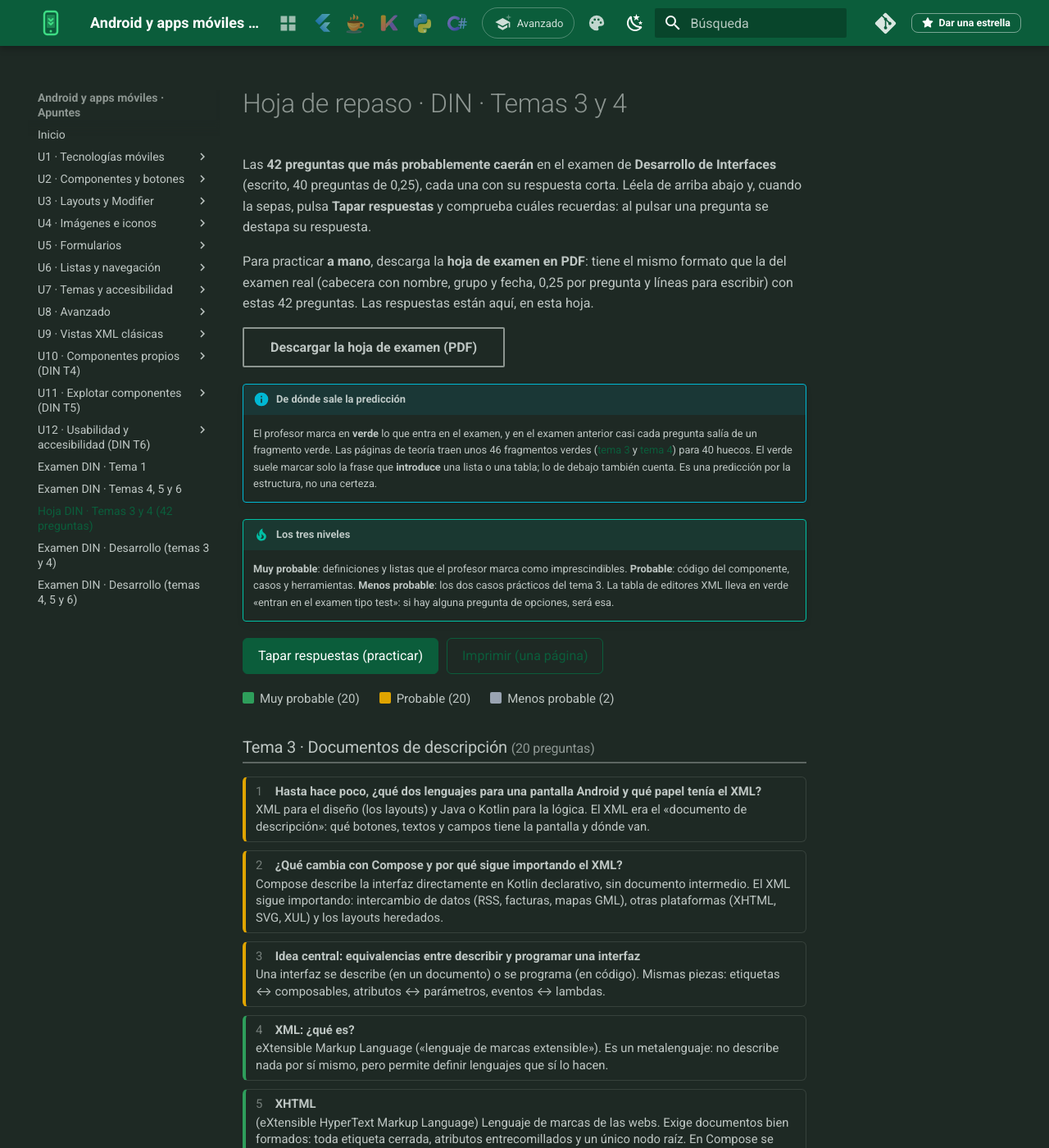
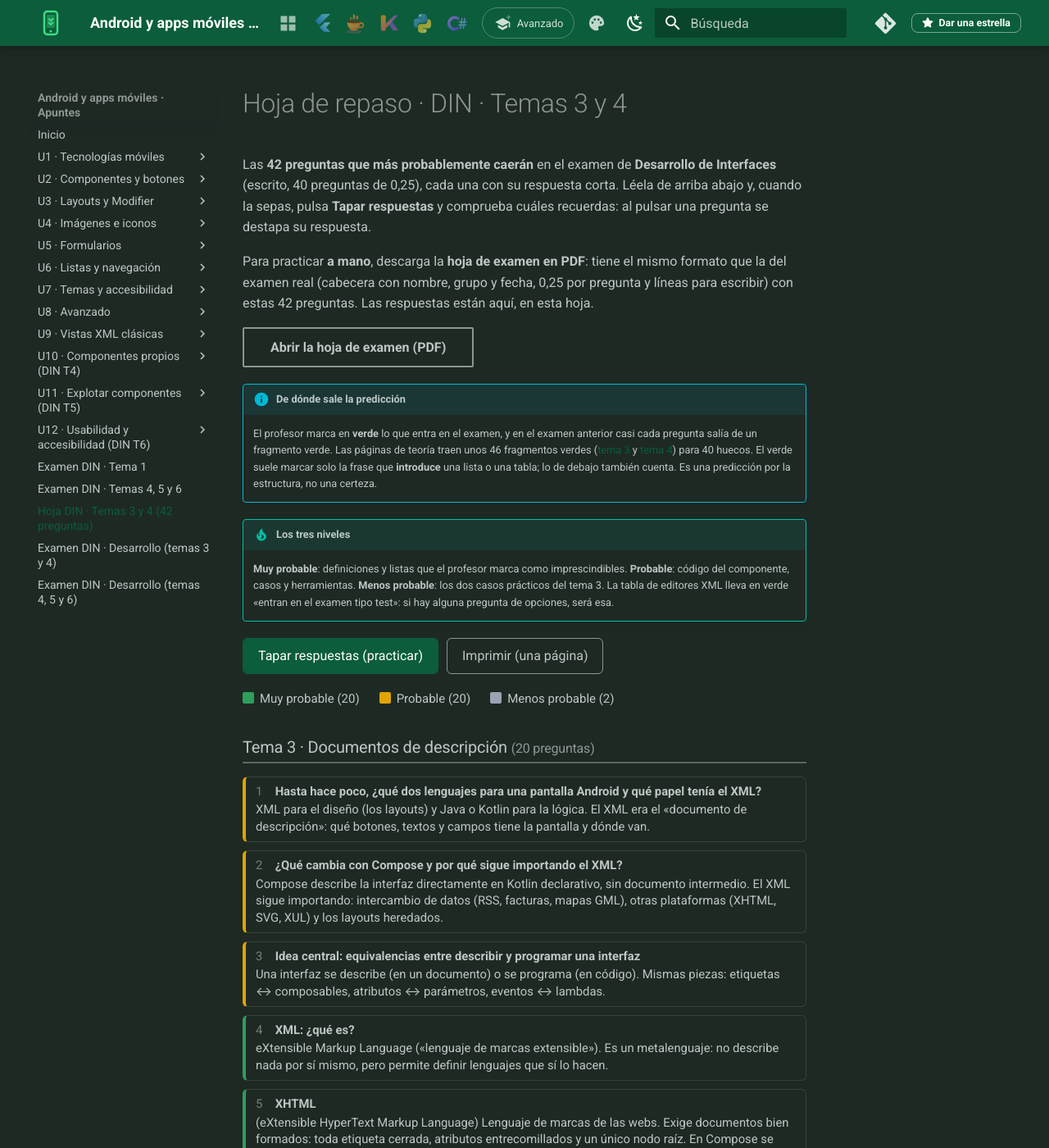
Before and after one commit to apuntes-dam/android-apuntes, an MkDocs documentation site: the page built from docs/hoja-din-t34.md, in a window 1280 px wide and 1400 px high. Shown: the whole window at 82% size. Built offline with MkDocs 1.6.1 and Material for MkDocs 9.7.7, drawn with Linux system fonts in a browser that asks for light colours; comment, search, counter and statistics services are not loaded.

Commit message:
Hoja de repaso DIN: el PDF se abre en otra pestaña y el botón Imprimir se ve también en modo oscuro
Co-Authored-By: Claude Sonnet 5.5 <noreply@anthropic.com>

```diff
--- a/docs/assets/hoja-din.css
+++ b/docs/assets/hoja-din.css
@@ -3,7 +3,7 @@
 .hd-barra { display: flex; flex-wrap: wrap; gap: .5rem; margin: .6rem 0 .9rem; }
 .hd-btn { cursor: pointer; font: inherit; font-size: .8rem; padding: .4rem .9rem; border: 1px solid var(--md-primary-fg-color, #3f51b5); border-radius: 6px;
   background: var(--md-primary-fg-color, #3f51b5); color: #fff; }
-.hd-btn.hd-sec { background: none; color: var(--md-primary-fg-color, #3f51b5); }
+.hd-btn.hd-sec { background: none; color: var(--md-default-fg-color, #222); border-color: var(--md-default-fg-color--light, rgba(128, 128, 128, .7)); }
 .hd-leyenda { display: flex; flex-wrap: wrap; gap: .3rem 1.2rem; font-size: .75rem; margin: .2rem 0 .6rem; }
 .hd-leyenda span::before { content: ""; display: inline-block; width: .7rem; height: .7rem; margin-right: .35rem; border-radius: 2px; vertical-align: -1px; }
 .hd-leyenda .hd-lA::before { background: #2e9e5b; }
--- a/docs/hoja-din-t34.md
+++ b/docs/hoja-din-t34.md
@@ -4,7 +4,7 @@ Las **42 preguntas que más probablemente caerán** en el examen de **Desarrollo
 
 Para practicar **a mano**, descarga la **hoja de examen en PDF**: tiene el mismo formato que la del examen real (cabecera con nombre, grupo y fecha, 0,25 por pregunta y líneas para escribir) con estas 42 preguntas. Las respuestas están aquí, en esta hoja.
 
-<p><a class="md-button" href="../assets/hoja-examen-din-t34.pdf" download>Descargar la hoja de examen (PDF)</a></p>
+<p><a class="md-button" href="../assets/hoja-examen-din-t34.pdf" target="_blank" rel="noopener">Abrir la hoja de examen (PDF)</a></p>
 
 !!! info "De dónde sale la predicción"
     El profesor marca en **verde** lo que entra en el examen, y en el examen anterior casi cada pregunta salía de un fragmento verde. Las páginas de teoría traen unos 46 fragmentos verdes ([tema 3](https://revilofe.github.io/section6/u03/teoria/DI-U3.1.-GeneracionInterfacesXML/) y [tema 4](https://revilofe.github.io/section6/u04/teoria/DI-U4.1.-CreacionDeComponentes/)) para 40 huecos. El verde suele marcar solo la frase que **introduce** una lista o una tabla; lo de debajo también cuenta. Es una predicción por la estructura, no una certeza.
@@ -12,7 +12,7 @@ Para practicar **a mano**, descarga la **hoja de examen en PDF**: tiene el mismo
 !!! tip "Los tres niveles"
     **Muy probable**: definiciones y listas que el profesor marca como imprescindibles. **Probable**: código del componente, casos y herramientas. **Menos probable**: los dos casos prácticos del tema 3. La tabla de editores XML lleva en verde «entran en el examen tipo test»: si hay alguna pregunta de opciones, será esa.
 
-<link rel="stylesheet" href="../assets/hoja-din.css?v=c9f20e26">
+<link rel="stylesheet" href="../assets/hoja-din.css?v=a782fd67">
 <div class="hd" id="hoja-din">
 <div class="hd-barra"><button class="hd-btn" id="hd-tapar" type="button">Tapar respuestas (practicar)</button><button class="hd-btn hd-sec" id="hd-imprimir" type="button">Imprimir (una página)</button></div>
 <div class="hd-leyenda"><span class="hd-lA">Muy probable (20)</span><span class="hd-lB">Probable (20)</span><span class="hd-lC">Menos probable (2)</span></div>
```
